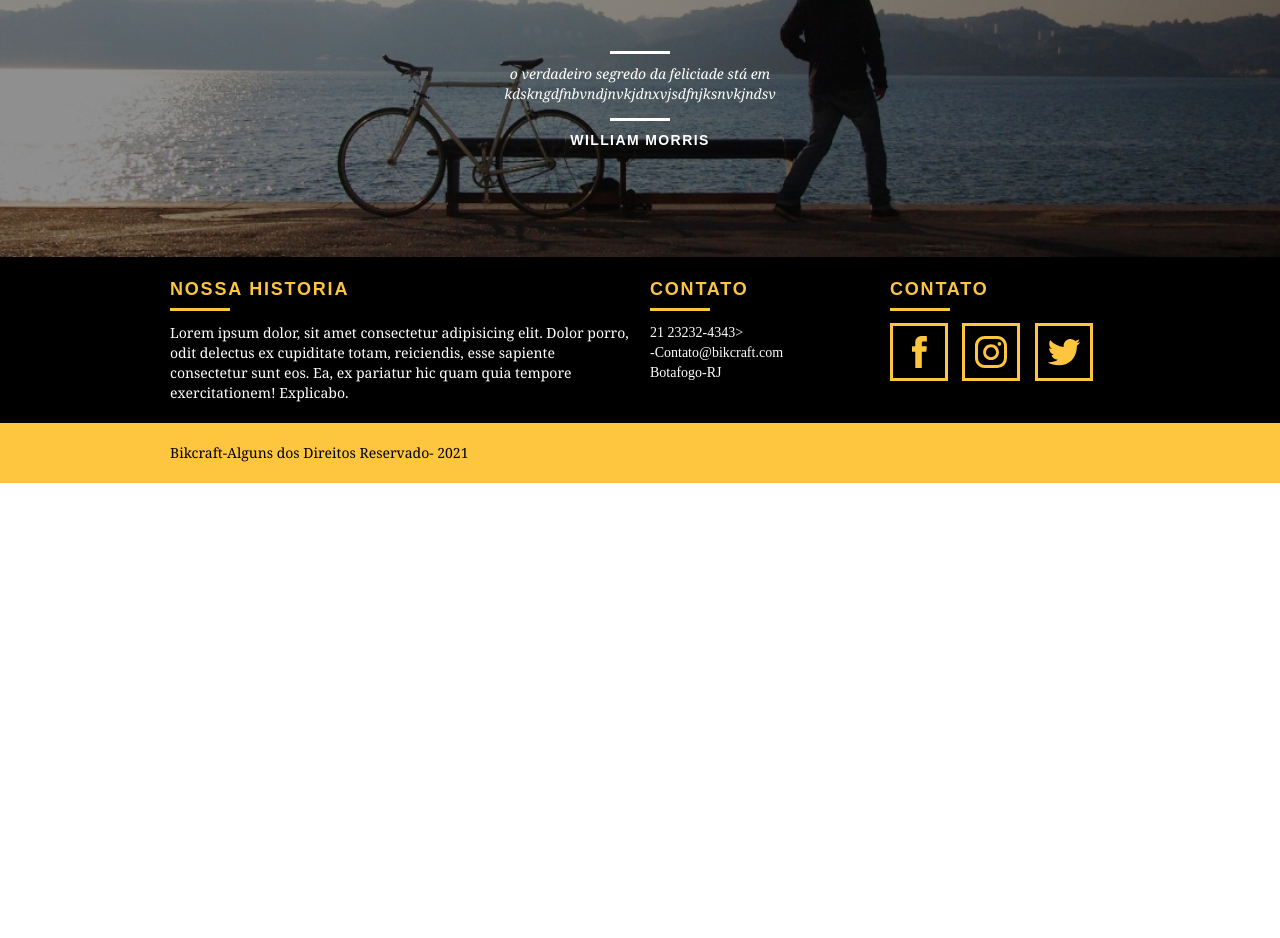
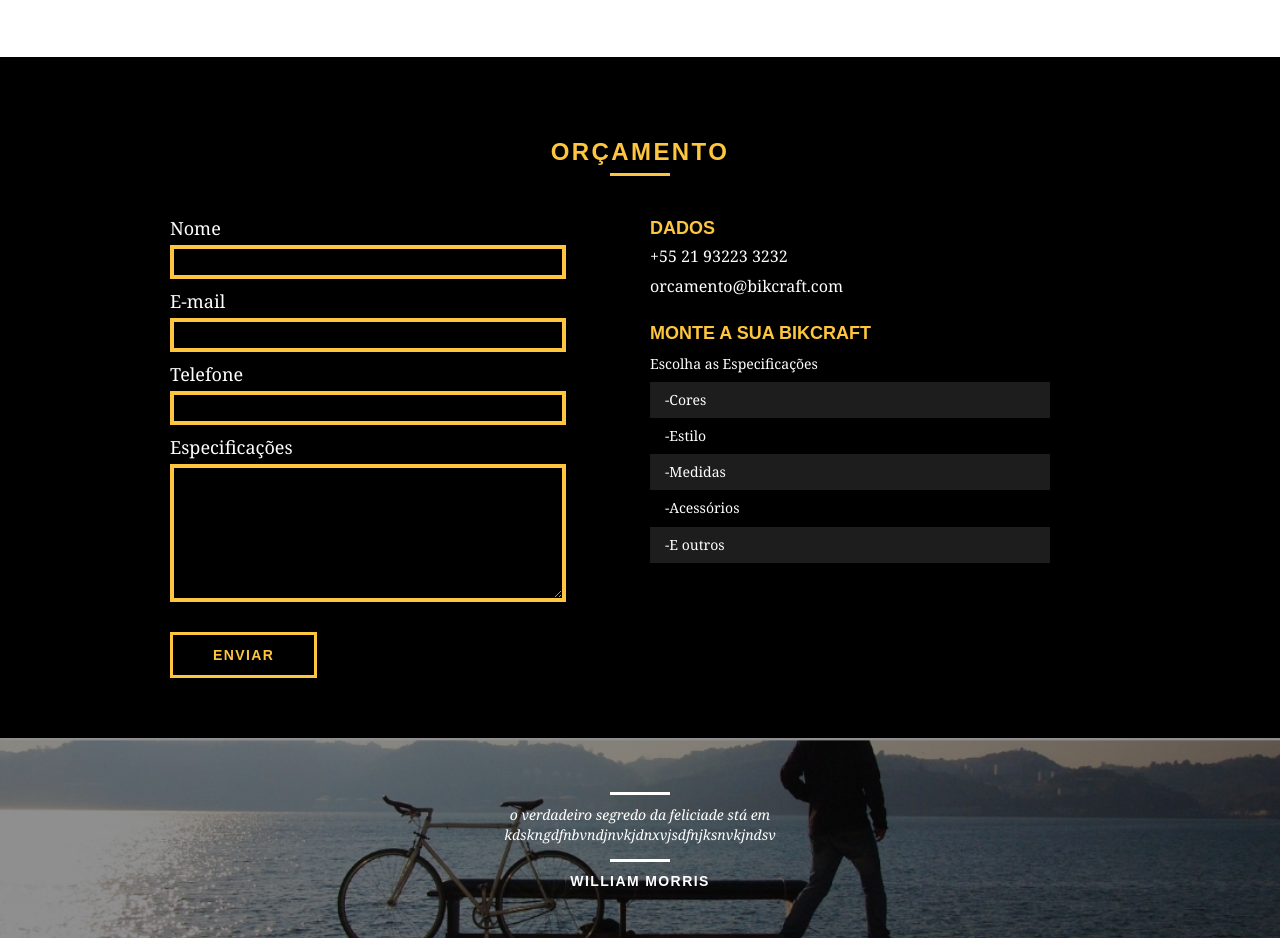
Before and after one commit to vcosmusjoao/bikcraft, a plain HTML site: page produtos.html in a window 1280 px wide. Shown: the part 2203-3141 px from the top of the page. Before the commit the page ends 2686 px from the top, so only its background shows below. Drawn offline with Linux system fonts and the light colour scheme.

Commit message:
Finalizado a Página Produtos

```diff
--- a/css/produtos.css
+++ b/css/produtos.css
@@ -73,3 +73,112 @@ margin-bottom:2px;
 .produto_info ul li:nth-child(even){/*dessa forma usando o nth child(odd) a classe só fala com os elementos impares e para usar o par é usado o even*/
 margin-left:2px;
 }
+
+
+
+.orcamento{
+  background: #000;
+  width:100%;
+  margin-top: 60px;
+  padding:40px 0;
+}
+
+
+
+.orcamento h2{
+color:#fec63e;
+padding-top:40px;
+}
+.orcamento h2:after{
+content:"";
+display:block;
+width:60px;
+height:3px;
+background:#fec63e;
+margin:6px auto 8px auto;
+text-align: center;
+}
+.form label{
+display:block;
+color:#fff;
+font-family:Georgia, 'Times New Roman', Times, serif;
+font-size: 18px;
+line-height: 25px;
+margin-bottom: 4px;
+}
+
+.form input{
+display:block;
+width:80%;
+border:4px solid #fec63e;
+background: none;
+color:#fff;
+padding:5px 10px;
+outline:none;
+font-size:14px;
+font-family:Georgia, 'Times New Roman', Times, serif;
+margin-bottom:10px;
+}
+
+textarea{
+  display:block;
+  width:80%;
+  height:120px;
+  border:4px solid #fec63e;
+  background: none;
+  color:#fff;
+  padding:5px 10px;
+  outline:none;
+  font-size:14px;
+  font-family:Georgia, 'Times New Roman', Times, serif;
+  margin-bottom:20px;
+}
+
+.form button{
+  background: none;
+  padding:10px 40px;
+  margin-bottom:20px ;
+}
+
+.orcamento_dados{
+  color:#fff;
+margin-left:px;
+}
+
+.orcamento_dados h3{
+font-size:18px;
+text-transform: uppercase;
+color:#fec63e;
+line-height: 25px;
+font-weight: bold;
+
+}
+
+.orcamento_dados span{
+  display:block;
+  font-family:Georgia, 'Times New Roman', Times, serif;
+  line-height: 30px;
+
+}
+
+.dados_email{
+  margin-bottom:20px;
+}
+
+.orcamento_dados ul{
+  padding-right:60px;
+}
+.orcamento_dados ul li{
+  font-family: Georgia, 'Times New Roman', Times, serif;
+  font-size:14px;
+  padding: 10px  15px;
+}
+
+.orcamento_dados ul li:nth-child(odd){
+background: #1d1d1d;
+
+}
+
+.orcamento_dados p{
+  margin:8px 0;
+}
--- a/produtos.html
+++ b/produtos.html
@@ -97,7 +97,40 @@
   </section>
 
 
+  <section class="orcamento">
+    <div class="container">
+      <h2 class="subtitulo">Orçamento</h2>
+      <form id="form_orcamento" class="form grid-8">
+        <label for="nome">Nome</label>
+        <input type="text" id="nome">
 
+        <label for="email">E-mail</label>
+        <input type="text" id="email">
+
+        <label for="telefone">Telefone</label>
+        <input type="text" id="telefone">
+
+        <label for="espec">Especificações</label>
+        <textarea id="espec"></textarea>
+
+        <button type="submit" class="btn">Enviar</button>
+      </form>
+      <div class="orcamento_dados grid-8">
+        <h3>Dados</h3>
+        <span>+55 21 93223 3232</span>
+        <span class="dados_email">orcamento@bikcraft.com</span>
+        <h3>Monte a Sua Bikcraft</h3>
+        <p>Escolha as Especificações</p>
+        <ul>
+          <li>-Cores</li>
+          <li>-Estilo</li>
+          <li>-Medidas</li>
+          <li>-Acessórios</li>
+          <li>-E outros</li>
+        </ul>
+      </div>
+    </div>
+  </section>
 
 
 
```
